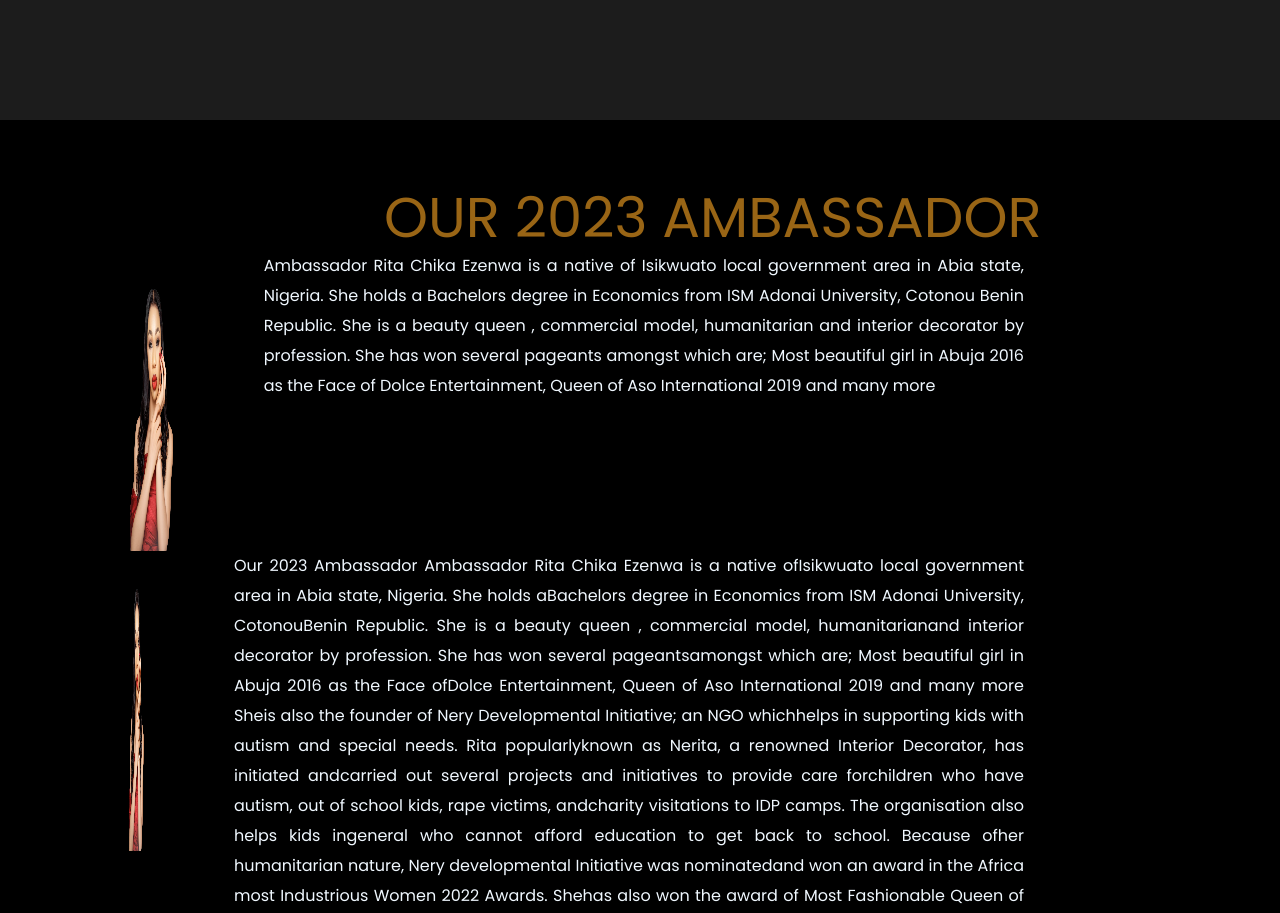
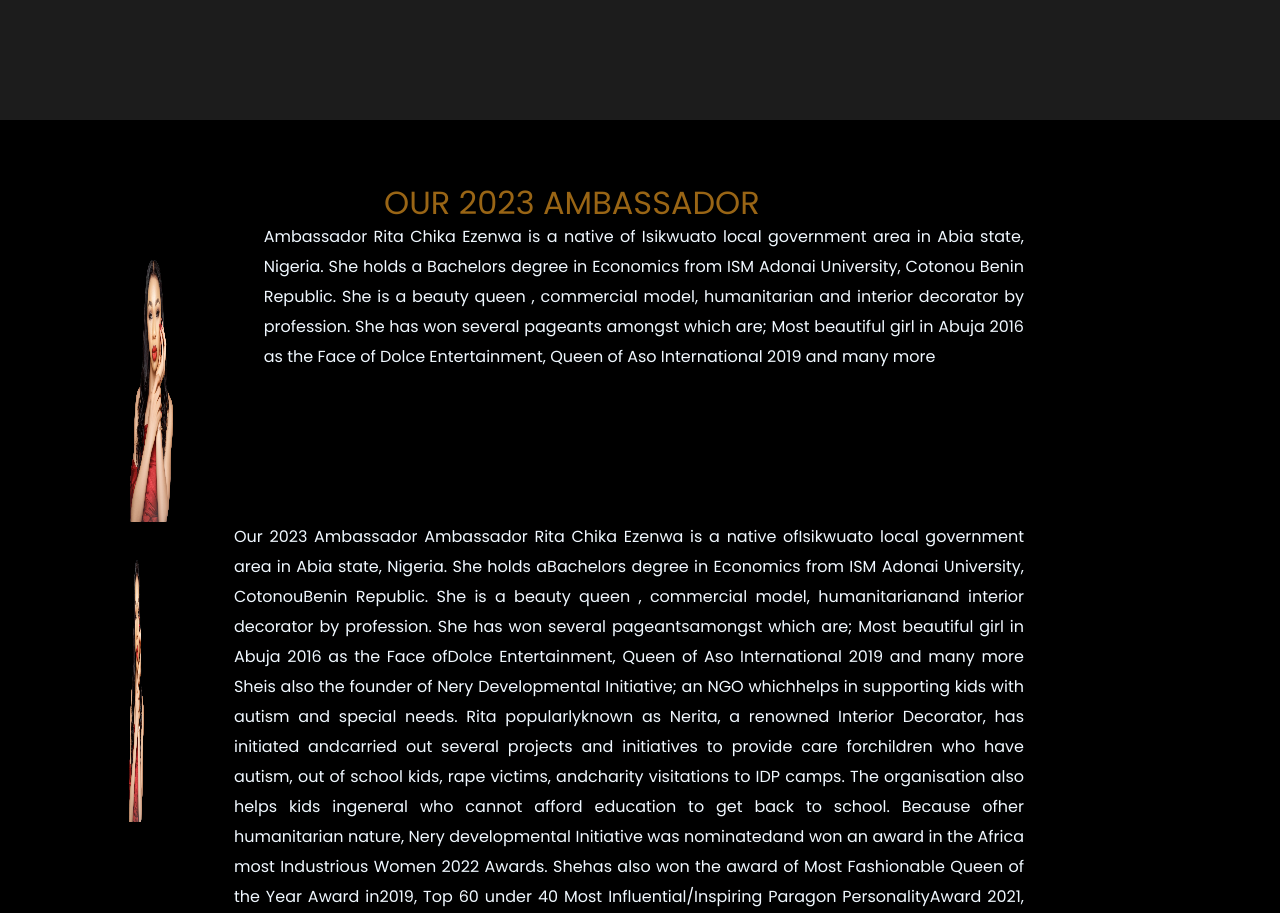
Before and after one commit to Celiaxz/mfoh_website, a React (Vite) app: page /apply in a window 1280 px wide. Shown: the part 4340-5253 px from the top of the page. Built offline with nearby package versions, Linux system fonts and the light colour scheme.

Commit message:
style ambassador page

```diff
--- a/src/components/Ambassador/Ambassador.css
+++ b/src/components/Ambassador/Ambassador.css
@@ -3,7 +3,7 @@
 }
 .intro {
   padding: 5% 0% 0% 30%;
-  font-size: 3.5em;
+  font-size: 2em;
   color: #996515;
 }
 
```
